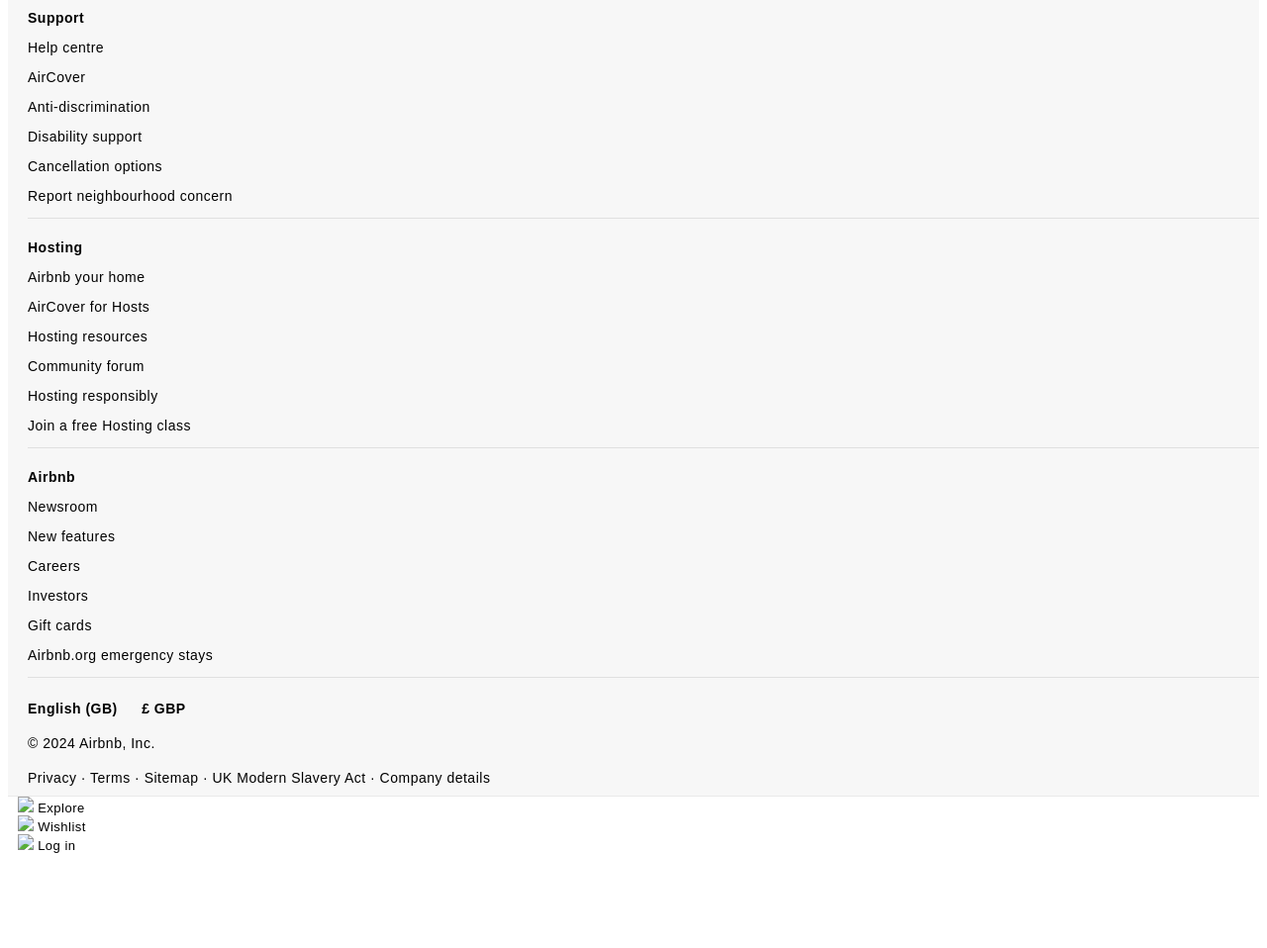
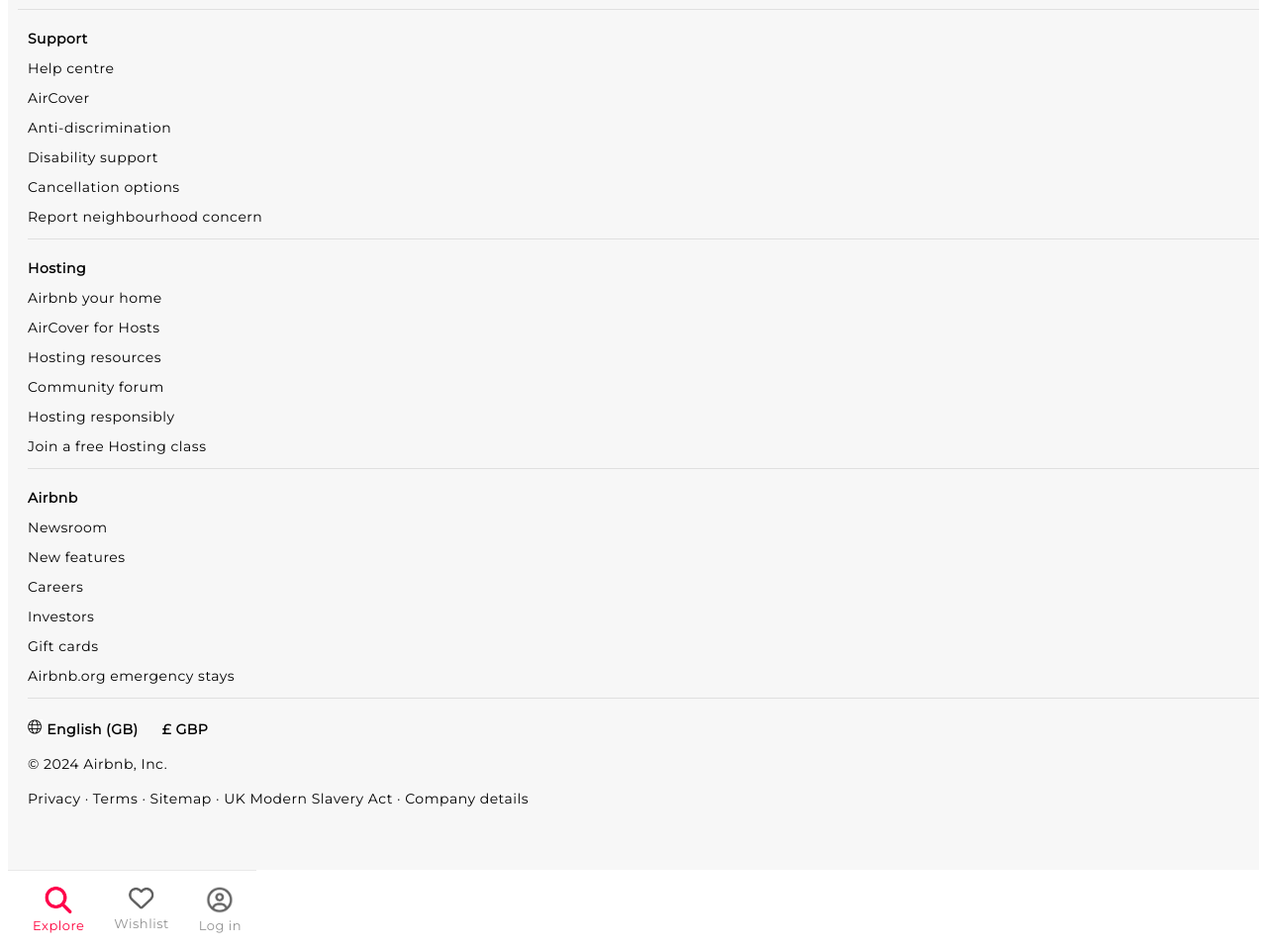
Before and after one commit to evamcconville/SoC-Airbnb-remake, a plain HTML site: page index.html in a window 1280 px wide. Shown: the part 3128-4086 px from the top of the page at 99% size. Before the commit the page ends 3998 px from the top, so only its background shows below. Drawn offline with Linux system fonts and the light colour scheme.

Commit message:
add font, make section10 sticky, add images to section10, add globe image section9

```diff
--- a/index.html
+++ b/index.html
@@ -3,8 +3,11 @@
   <head>
     <title>SoC-Airbnb-remake</title>
     <link rel="stylesheet" href="./resources/css/index.css">
+    <style>
+      @import url('https://fonts.googleapis.com/css2?family=Montserrat&display=swap');
+    </style>
   </head>
-  <body> <!-- to do: font-family  -->
+  <body>
     <div id="Sticky-bar">
       <br>
       <div id="Section-no1">
@@ -219,7 +222,8 @@
             </ul>
         </section>
         </div>
-        <div id="Section-no9"> <!-- to do: globle symbol -->
+        <div id="Section-no9">
+            <img src=".\resources\images\globe.png">
             <span class="bold">English (GB)</span>
             <span class="bold">£ GBP</span>
             <br>
@@ -227,19 +231,25 @@
             <br>
             <span>Privacy · Terms · Sitemap · UK Modern Slavery Act · Company details</span>
         </div>
+        <br>
+        <br>
+        <br>
     </div>
-    <div class="small-font" id="Section-no10"> <!-- sticky, icons -->
+    <div class="small-font" id="Section-no10"> <!-- icon arrangement -->
       <section>
-        <img src="magnifyingglass">
-        <span>Explore</span>
+        <img src=".\resources\images\magnifyingglass.png">
+        <br>
+        <span id="Red-colour">Explore</span>
       </section>
       <section>
-        <img src="x">
-        <span>Wishlist</span>
+        <img src=".\resources\images\heart.png">
+        <br>
+        <span class="grey">Wishlist</span>
       </section>
       <section>
-        <img src="x">
-        <span>Log in</span>
+        <img src=".\resources\images\user.png">
+        <br>
+        <span class="grey">Log in</span>
       </section>
     </div>
   </body>
--- a/resources/css/index.css
+++ b/resources/css/index.css
@@ -1,9 +1,16 @@
+
+.montserrat {
+    font-family: "Montserrat", sans-serif;
+    font-optical-sizing: auto;
+    font-weight: 400;
+    font-style: normal;
+}
+
 body {
     font-size: 14px;
-    font-family: sans-serif;
+    font-family: 'Montserrat';
     letter-spacing: 0.50px;
     font-weight: 400;
-
 }
 
 div {
@@ -138,15 +145,38 @@ hr {
     line-height: 35px;
 }
 
+#Section-no9 img {
+    width: 15px;
+}
+
 #Section-no9 .bold {
     padding-right: 20px;
 }
 
 #Section-no10 {
     border-top: 1px solid #e9e9e9;
+    background-color: #ffffff;
+    position: fixed;
+    left: 0;
+    bottom: 0;
+    display: flexbox;
+    float: left;
+    position: relative;
+    margin: 0 auto;
+}
 
+#Section-no10 section {
+    text-align: center;
+    float: left;
+    position: relative;
+    padding: 15px;
+    margin: 0 auto;
+}
 
-    position: -webkit-sticky;
-    position: sticky;
-    top: 50px;
+#Section-no10 img {
+    width: 30px;
 }
+
+#Red-colour {
+    color: #ff003c
+}
```
Also changed, not shown: resources/images/globe.png (added), resources/images/heart.png (added), resources/images/magnifyingglass.png (added), resources/images/user.png (added).
